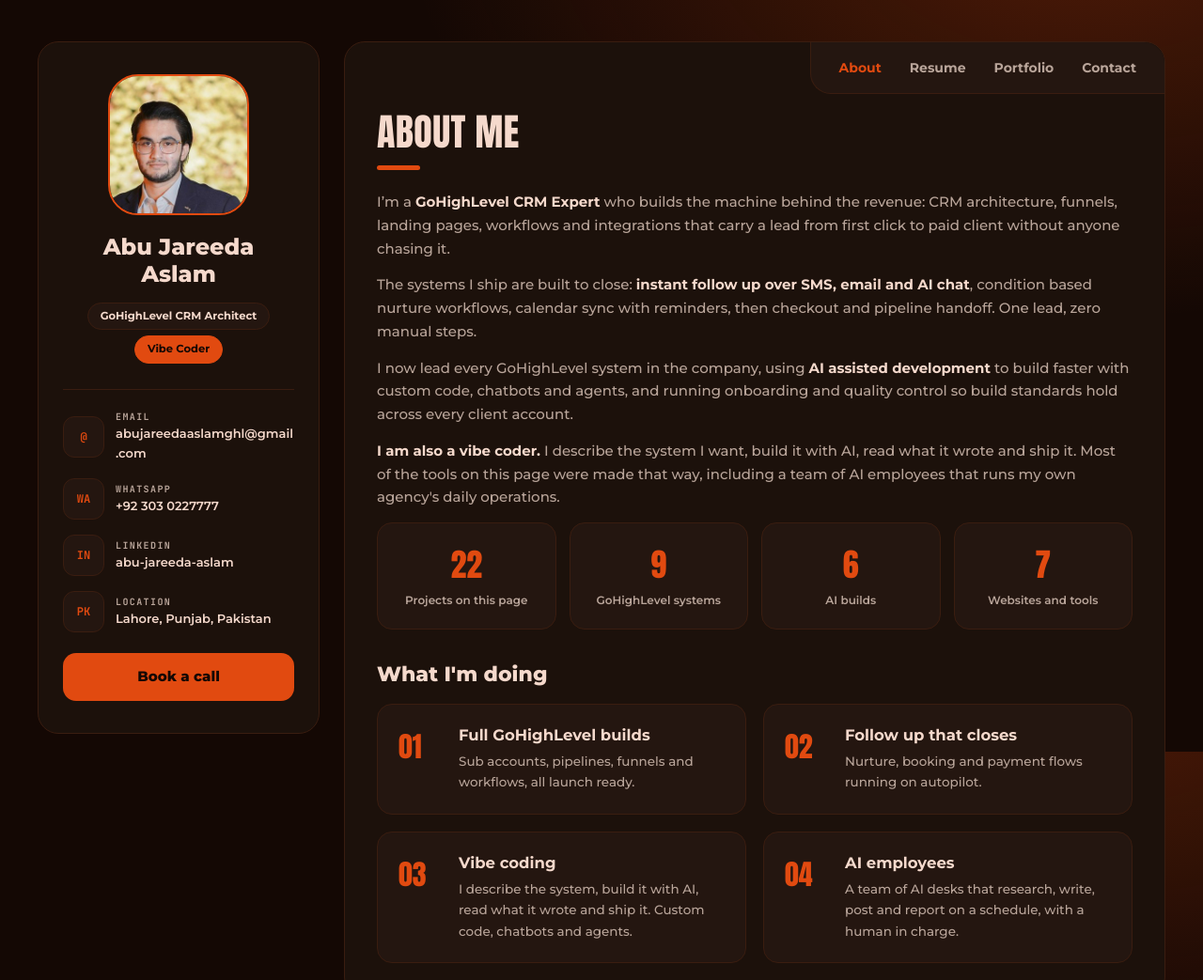
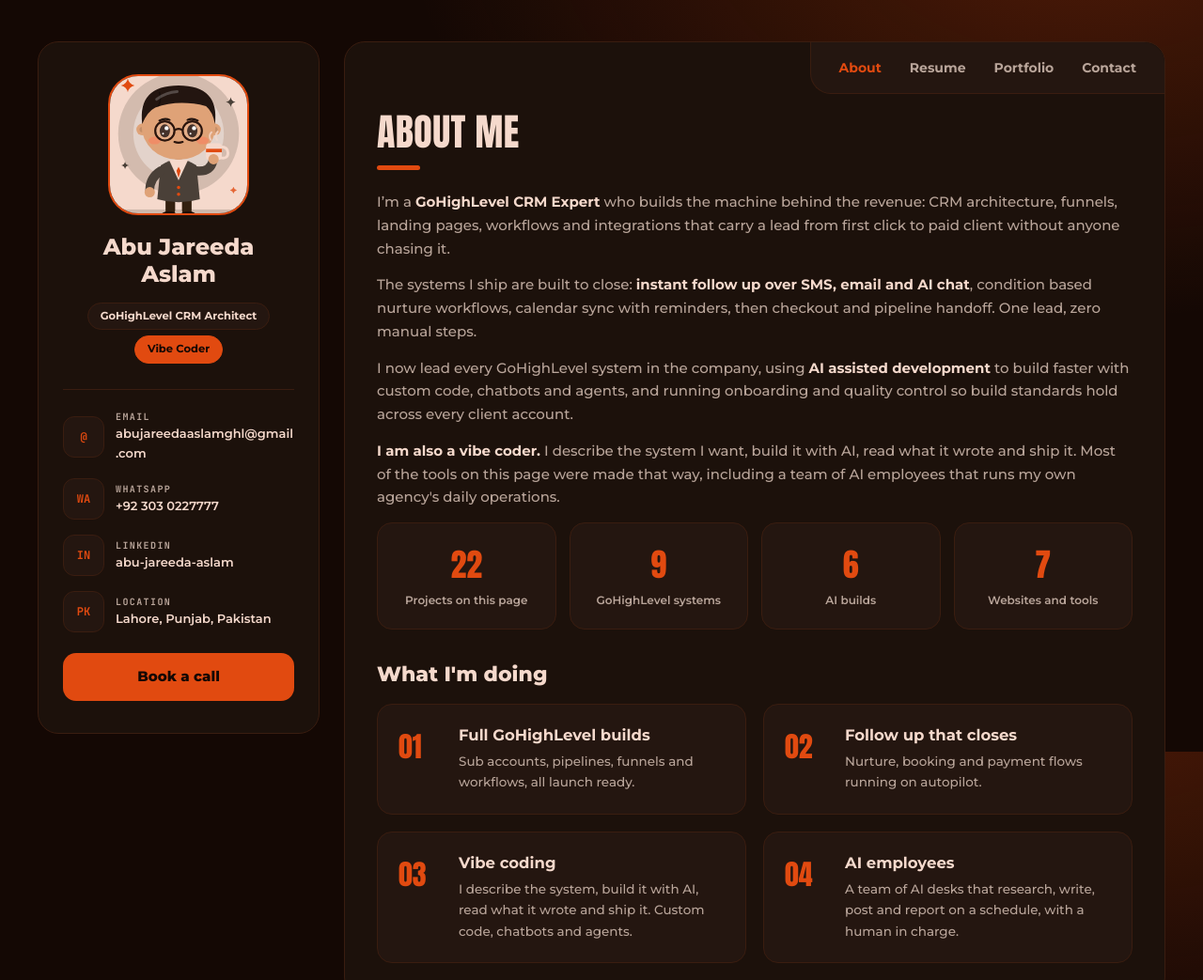
Before and after one commit to abujareedaaslam-dev/abujareedaaslam-dev.github.io, a plain HTML site: page index.html in a window 1280 px wide. Shown: the top 1043 px of the page at 94% size. Drawn offline with Linux system fonts and the light colour scheme.

Commit message:
Mascot in the sidebar
Co-Authored-By: Claude Fable 5.2 <noreply@anthropic.com>

```diff
--- a/index.html
+++ b/index.html
@@ -57,7 +57,7 @@ a.proj:hover{transform:translateY(-4px);border-color:var(--acc)}.proj.hide{displ
 </style></head><body>
 <div class="wrap">
 <aside class="side">
-  <img class="me" src="img/me.jpg" alt="Abu Jareeda Aslam">
+  <img class="me" src="img/mascot.svg" alt="Abu Jareeda Aslam mascot">
   <h1>Abu Jareeda Aslam</h1>
   <span class="pill">GoHighLevel CRM Architect</span><span class="pill hot">Vibe Coder</span>
   <div class="info">
```
Also changed, not shown: img/mascot.svg (added).
